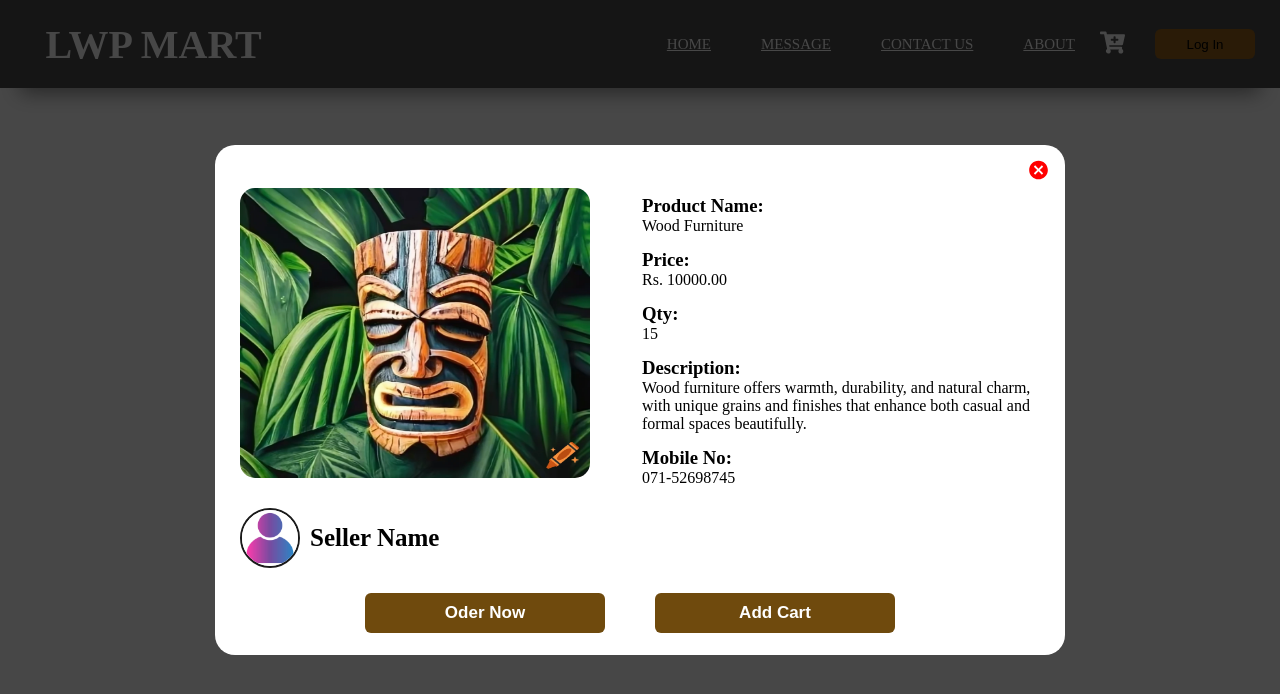
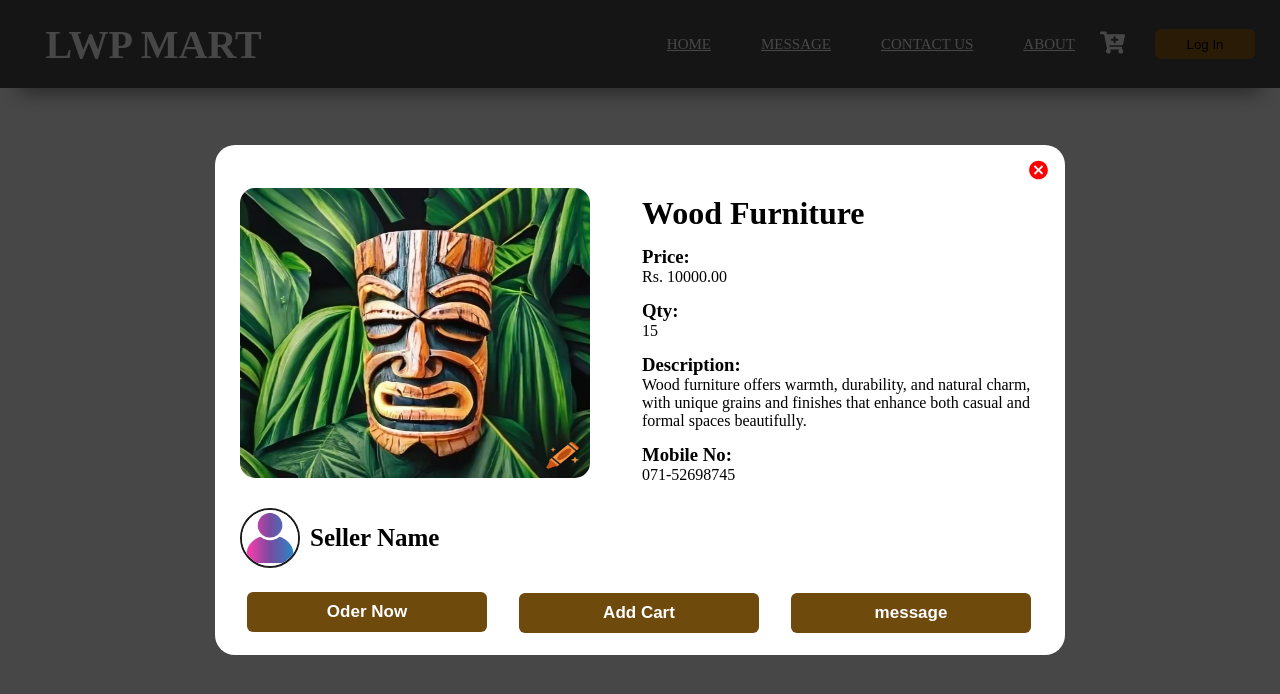
Before and after one commit to KLNCL/LWP_MART_CLIENT, a React (Vite) app: page /product-view in a window 1280 px wide. Shown: the top 694 px of the page. Built offline with nearby package versions, Linux system fonts and the light colour scheme.

Commit message:
upadate product view

```diff
--- a/src/Component/ProductView/ProductView.jsx
+++ b/src/Component/ProductView/ProductView.jsx
@@ -25,8 +25,7 @@ export default function ProductView(props) {
                     </div>
                     <div className="right">
                         <div className="product-details">
-                            <h3>Product Name:</h3>
-                            <p>Wood Furniture</p>
+                            <h1><p>Wood Furniture</p></h1>
                         </div>
                         <div className="product-details">
                             <h3>Price:</h3>
@@ -47,13 +46,16 @@ export default function ProductView(props) {
                     </div>
                 </div>
                 <div className="bottom">
-                    <div style={{ width: "100%", display: "flex", justifyContent: "flex-end", marginTop: "5px", marginBottom: "20px" }}>
+                    <div style={{ width: "100%", display: "flex", justifyContent: "flex-end", marginTop: "4px", marginBottom: "20px" }}>
                        <a href='/purchase'>
-                       <button style={{ marginRight: "20px" }}>Oder Now</button>
+                       <button style={{ marginRight: "2px" }}>Oder Now</button>
                        </a>
                     </div>
                     <div style={{ width: "100%", display: "flex", justifyContent: "flex-end", marginTop: "5px", marginBottom: "20px" }}>
-                        <button style={{ marginRight: "20px" }}>Add Cart</button>
+                        <button style={{ marginRight: "2px" }}>Add Cart</button>
+                    </div>
+                    <div style={{ width: "100%", display: "flex", justifyContent: "flex-end", marginTop: "5px", marginBottom: "20px" }}>
+                        <button style={{ marginRight: "2px" }}>message</button>
                     </div>
                 </div>
             </div>
```
